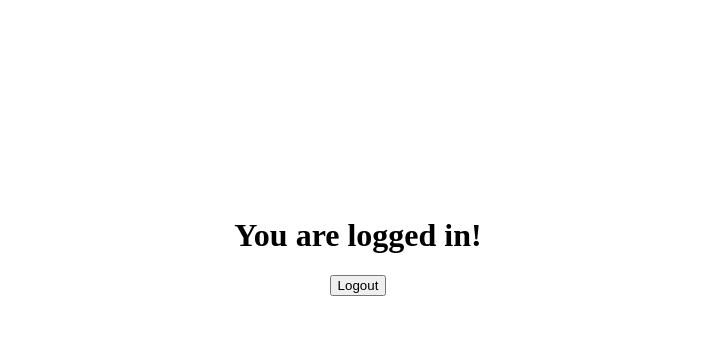
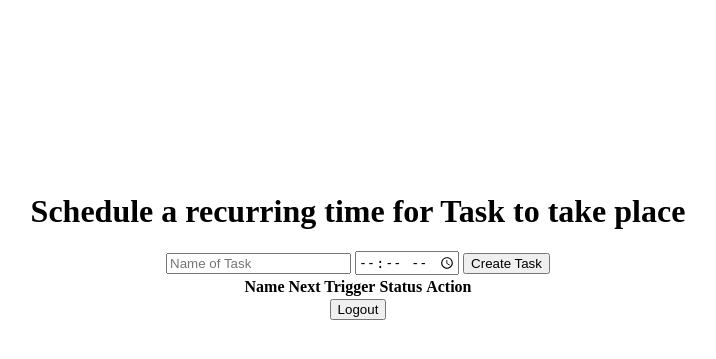
Before and after one commit to OmarGuajardo/ig_film_dump, a Flask app: template templates/dashboard.html in a window 1280 px wide. Shown: the part 154-513 px from the top of the page, without its empty margins (282-998 px from the left). Run offline with Flask 3, Linux system fonts and the light colour scheme; the template is opened without the code that fills it, so the values that code supplies are empty; parts of the project's set-up code (start-up, migrations or seed data) failed here and were passed over.

Commit message:
made a simple scheduler form to schedule tasks

```diff
--- a/main.py
+++ b/main.py
@@ -3,13 +3,15 @@ from flask import Flask, request, render_template, redirect
 from Media import Media
 from instagrapi import Client
 from instagrapi.exceptions import LoginRequired
+from flask_apscheduler import APScheduler
 import logging
-import schedule
-import time
 import json
-import os
 from threading import Thread
 import datetime
+
+
+from apscheduler.schedulers.background import BackgroundScheduler
+from apscheduler.triggers.cron import CronTrigger
 
 
 # Server global variables
@@ -18,7 +20,7 @@ MediaClient = Media("./media")
 instagramClient = Client()
 Secrets = json.load(open("secrets.json"))
 logger = logging.getLogger()
-
+scheduler = BackgroundScheduler()
 
 
 @App.route("/")
@@ -41,7 +43,7 @@ def logout():
 def dashboardGET():
     try:
         instagramClient.get_timeline_feed()
-        return render_template('dashboard.html')
+        return render_template('dashboard.html', jobs=scheduler.get_jobs())
     except Exception as e:
         return redirect('/')
 
@@ -55,18 +57,20 @@ def loginPOST():
     session = instagramClient.load_settings("settings.json")
 
     # Logging through session
+    print('about to check for session')
     if session:
         try:
             instagramClient.set_settings(session)
             instagramClient.login(username, password)
+            print('checking trying to logging through session')
 
             try:
+                print('checking instagramclient')
                 instagramClient.get_timeline_feed()
                 logger.info("Session is VALID")
                 return redirect('/dashboard')
             except Exception as e:
-                logger.info("Session is invalid, need to login via username and password")
-                return render_template('welcome.html')
+                print('Session is invalid, need to login via username and password')
 
         except Exception as e:
             print("Couldn't login user using session information", e)
@@ -83,54 +87,28 @@ def loginPOST():
         return render_template('welcome.html')
 
 
-@App.route("/post")
-def post():
-    imgPath = request.args.get("img_path")
-    # storyPosted = instagramClient.photo_upload_to_story("media_portrait/" + imgPath)
-    storyPosted = instagramClient.photo_upload_to_story("cityexploring/" + imgPath)
-    if storyPosted:
-        return "We posted to your story!"
-    else:
-        return "We couldn't post your story :("
+@App.route("/schedule_task", methods=["POST"])
+def scheduleTask():
+    nameOfTask = request.form.get('name_of_task')
+    timeOfFirstTrigger = request.form.get('time').split(':')
+    print(nameOfTask)
+    print(timeOfFirstTrigger)
+    trigger = CronTrigger(
+        year="*", month="*", day="*", hour = timeOfFirstTrigger[0], minute = timeOfFirstTrigger[1], second="*"
+    )
+    scheduler.add_job(func = taskToRun, trigger = trigger, id = nameOfTask, args = [nameOfTask])
+    return redirect('/dashboard')
 
+@App.route("/tasks")
+def getTasks():
+    print(scheduler.get_jobs())
+    return []
 
-
-
-def job():
-    # Do some work that only needs to happen once...
-    print("=== JOB EXECUTED ===")
-    # return schedule.CancelJob
-
-
-@App.route("/jobs")
-def jobs():
-    return f"The scheduled job is {'running' if schedule.jobs else 'not running'}"
-
-
-@App.route("/start")
-def start():
-    schedule.every().day.at("23:17").do(job)
-    return "job starting"
-
-
-
-@App.route("/media")
-def media():
-    mediaDir = request.args.get("dir")
-    if mediaDir:
-        return MediaClient.getMedia(mediaDir)
-        pass
-    else:
-        return MediaClient.getMedia(None)
-
-
-def runSchedule():
-    while True:
-        schedule.run_pending()
-        time.sleep(1)
-
+def taskToRun(nameOfTask):
+    print(" ")
+    print(" ")
+    print("running " + nameOfTask)
 
 if __name__ == "__main__":
-    t = Thread(target=runSchedule)
-    t.start()
+    scheduler.start()
     App.run(port=1234, debug=True)
--- a/templates/dashboard.html
+++ b/templates/dashboard.html
@@ -20,7 +20,35 @@
     </style>
   </head>
   <body>
-    <h1>You are logged in!</h1>
+    <h1>Schedule a recurring time for Task to take place</h1>
+    <form action="/schedule_task" method="post">
+      <input
+        type="text"
+        name="name_of_task"
+        placeholder="Name of Task"
+        required
+      />
+      <input type="time" id="time" name="time" required />
+
+      <input type="submit" value="Create Task" required />
+    </form>
+    <table>
+      <tr>
+        <th>Name</th>
+        <th>Next Trigger</th>
+        <th>Status</th>
+        <th>Action</th>
+      </tr>
+
+      {% for job in jobs %}
+      <tr>
+        <th>{{job.name}}</th>
+        <th>{{job.next_run_time}}</th>
+        <th>{{job.status}}</th>
+        <th><button>Remove</button></th>
+      </tr>
+      {% endfor %}
+    </table>
     <a href="/logout"><button>Logout</button> </a>
   </body>
 </html>
```
Also changed, not shown: templates/login.html (+0 -32 lines).
